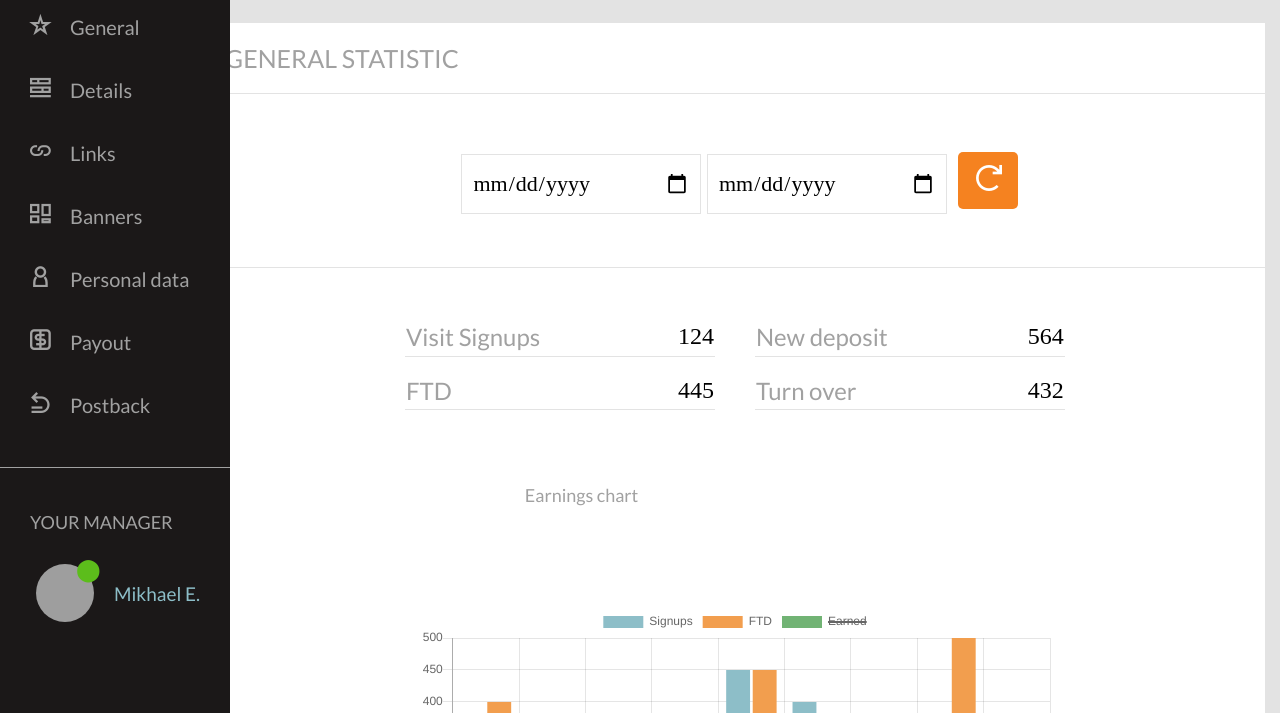
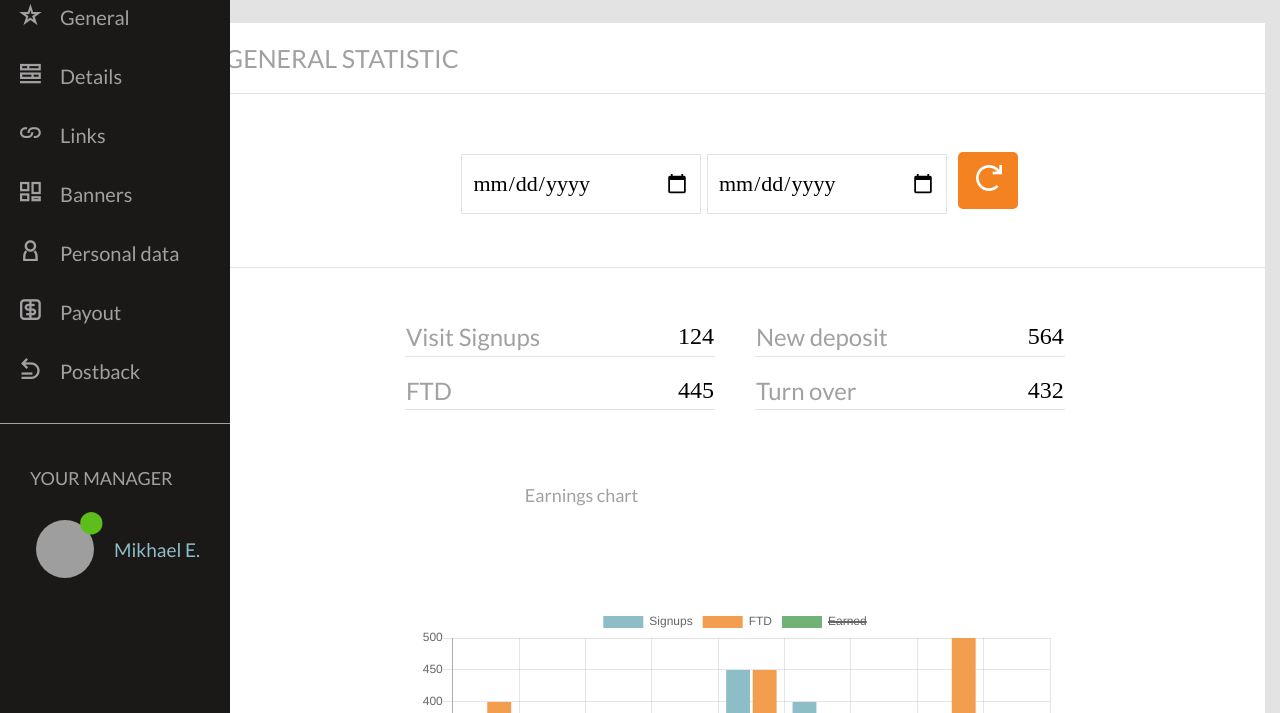
Before and after one commit to marta12525/Just_do_it-project, a website: page index.html in a window 1280 px wide. Shown: the part 87-800 px from the top of the page. Drawn offline with nearby package versions, Linux system fonts and the light colour scheme; grey boxes are pictures that could not be loaded.

Commit message:
fix sidebar list

```diff
--- a/sass/components/_item-menu.scss
+++ b/sass/components/_item-menu.scss
@@ -4,8 +4,9 @@
 
 .item-menu {
   list-style-type: none;
-  padding: 10px;
+  //padding: 10px;
   font-size: $paragraph-font-size;
+  margin-bottom: 40px;
 
   :hover {
     color: $page-color;
--- a/sass/sections/_sidebar.scss
+++ b/sass/sections/_sidebar.scss
@@ -41,7 +41,7 @@
 .item-menu {
   font-family: $brand-font;
   font-size: 20px;
-  margin-bottom: 19px;
+  margin-bottom: 35px;
 
   &:hover {
     background: rgb(53, 53, 53);
@@ -57,10 +57,8 @@
     display: block;
     width: 100%;
     height: 100%;
-   }
+  }
 }
-
-
 
 .menu::after {
   content: "";
@@ -84,11 +82,6 @@
   display: flex;
   cursor: pointer;
 
-  &:hover {
-    background: rgb(53, 53, 53);
-    border-left: solid 5px $brand-main-color;
-  }
-
   img {
     width: 58px;
     height: 58px;
@@ -111,8 +104,8 @@
   .green-dot {
     color: #5cbd1b;
     position: absolute;
-    left: 56px;
-    top: 643px;
+    left: 59px;
+    top: 595px;
     font-size: 22px;
   }
 }
```
Also changed, not shown: css/style.css, 1 other file.
